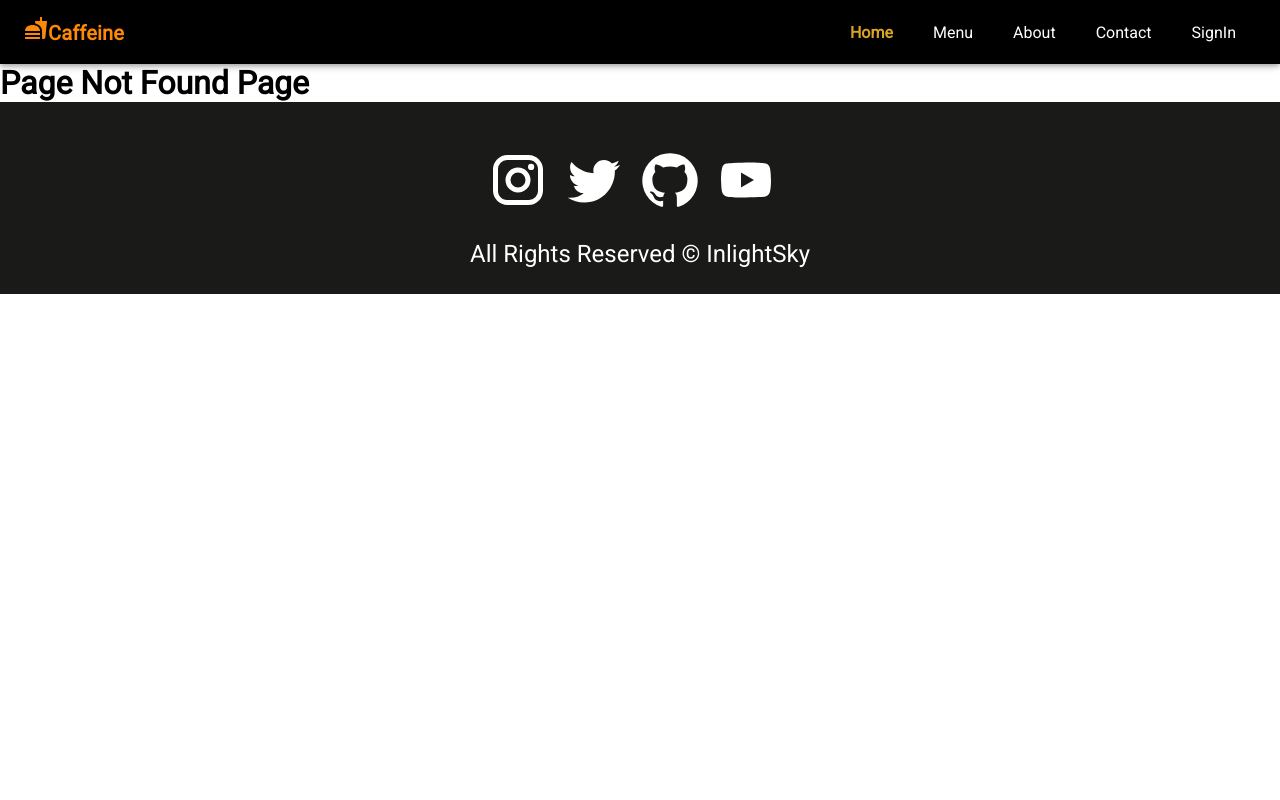
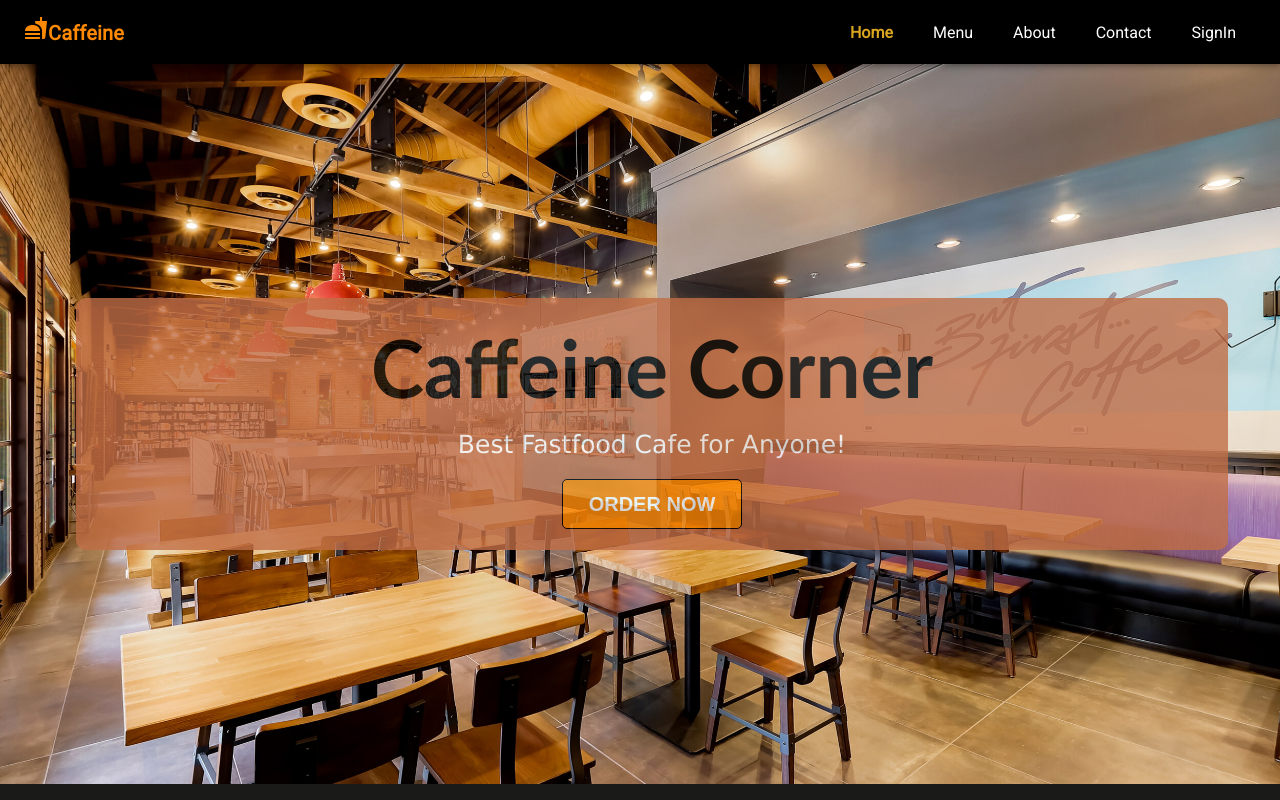
Before and after one commit to T-neha/cafewebsite, a React (Create React App) app: page / in a window 1280 px wide. Before the commit this address had no page. Shown: the top 800 px of the page. Built offline with nearby package versions, Linux system fonts and the light colour scheme.

Commit message:
Update App.js

```diff
--- a/src/App.js
+++ b/src/App.js
@@ -12,12 +12,12 @@
     <div>
       <BrowserRouter>
         <Routes>
-         <Route path="*" element={<Home />} />
+         <Route path="/" element={<Home />} />
           <Route path="/about" element={<About />} />
           <Route path="/contact" element={<Contact />} />
           <Route path="/menu" element={<Menu />} />
           <Route path="/signin" element={<Auth />} />
-          <Route path="/" element={<Pagenotfound />} />
+          <Route path="*" element={<Pagenotfound />} />
         </Routes>
       </BrowserRouter>
     </div>
```
